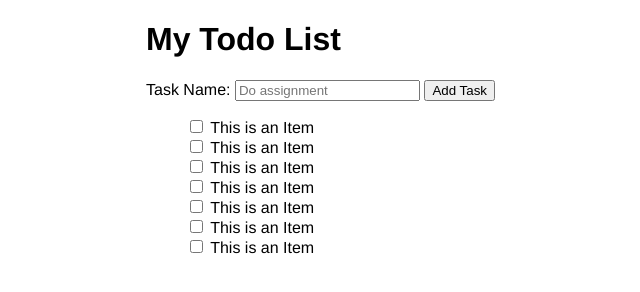
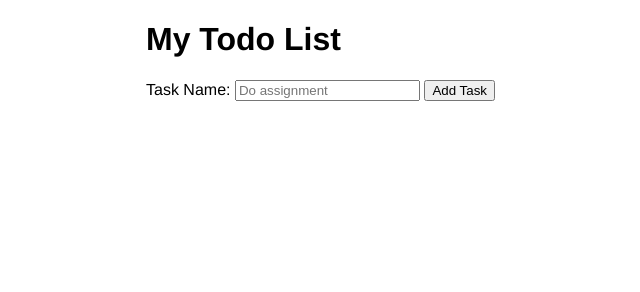
Before and after one commit to BilalWazir/ISYS3004-ToDo-Final, a plain HTML site: page index.html in a window 1280 px wide. Shown: the whole page, without its empty margins (194-834 px from the left). Drawn offline with Linux system fonts and the light colour scheme.

Commit message:
added list template

```diff
--- a/index.html
+++ b/index.html
@@ -23,51 +23,20 @@
       </button>
     </form>
     <ul id="todo-list">
-        <li class="task">
-          <label>
-            <input type = "checkbox">
-            This is an Item
-          </label>
-        </li>
-        <li class="task">
-          <label>
-            <input type = "checkbox">
-            This is an Item
-          </label>
-        </li>
-        <li class="task">
-          <label>
-            <input type = "checkbox">
-            This is an Item
-          </label>
-        </li>
-        <li class="task">
-          <label>
-            <input type = "checkbox">
-            This is an Item
-          </label>
-        </li>
-        <li class="task">
-          <label>
-            <input type = "checkbox">
-            This is an Item
-          </label>
-        </li>
-        <li class="task">
-          <label>
-            <input type = "checkbox">
-            This is an Item
-          </label>
-        </li>
-        <li class="task">
-          <label>
-            <input type = "checkbox">
-            This is an Item
-          </label>
-        </li>
+
+
 
     </ul>
+    <script type = "text/template" id="list-item-template">
+      <li class="task">
+        <label>
+          <input class="checkbox" type="checkbox">
+          <!-- TASK_NAME -->
+        </label>
+      </li>
+    </script>
 
+  </html>
     <script src="js/script.js"></script>
 
 </body>
```
